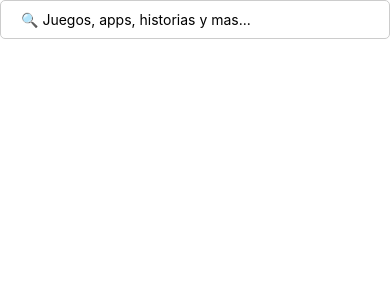
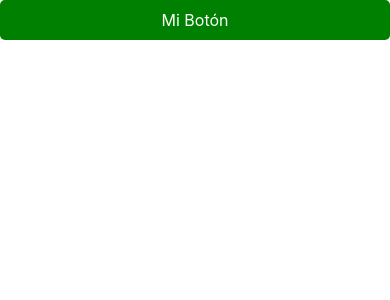
Before and after one commit to Emma-2021-0618/App_React_Type, a React Native app: screen / in a window 390 px wide. Shown: the top 300 px of the page. Built offline with nearby package versions, Linux system fonts and the light colour scheme.

Commit message:
adding button componet

```diff
--- a/App.js
+++ b/App.js
@@ -1,10 +1,18 @@
 import { StatusBar } from 'expo-status-bar';
 import { StyleSheet, Text, View } from 'react-native';
 import SearchBar from './src/components/atoms/searchComponents';
+import Button from './src/components/atoms/buttonComponent';
 
 export default function App() {
   return (
-    <SearchBar />
+    <View style={styles.container}>
+      <SearchBar />
+      <Button
+        title="Mi Botón"
+        style={{ backgroundColor: "green" }} // Personaliza los estilos aquí
+        textStyle={{ color: "white" }} // Personaliza los estilos del texto aquí
+      />
+    </View>
   );
 }
 
@@ -12,7 +20,6 @@ const styles = StyleSheet.create({
   container: {
     flex: 1,
     backgroundColor: '#fff',
-    alignItems: 'center',
-    justifyContent: 'center',
+
   },
 });
--- /dev/null
+++ b/src/components/atoms/buttonComponent.tsx
@@ -0,0 +1,39 @@
+import React from "react";
+import { TouchableOpacity, Text, View, StyleSheet } from "react-native";
+
+interface ButtonProps {
+  title: string;
+  onPress: () => void;
+  style?: object;
+  textStyle?: object;
+}
+
+const Button: React.FC<ButtonProps> = ({
+  title,
+  onPress,
+  style,
+  textStyle,
+}) => {
+  return (
+    <TouchableOpacity onPress={onPress}>
+      <View style={[styles.button, style]}>
+        <Text style={[styles.buttonText, textStyle]}>{title}</Text>
+      </View>
+    </TouchableOpacity>
+  );
+};
+
+const styles = StyleSheet.create({
+  button: {
+    backgroundColor: "#007AFF", // Cambia el color de fondo según tus preferencias
+    borderRadius: 5,
+    padding: 10,
+    alignItems: "center",
+  },
+  buttonText: {
+    color: "white",
+    fontSize: 16,
+  },
+});
+
+export default Button;
```
